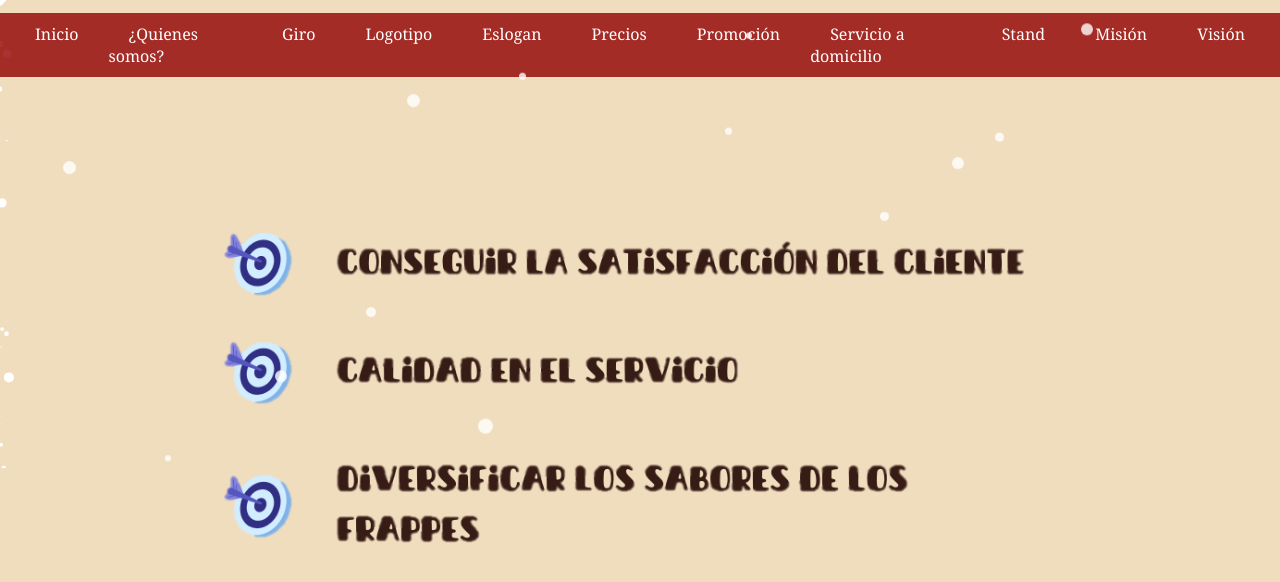
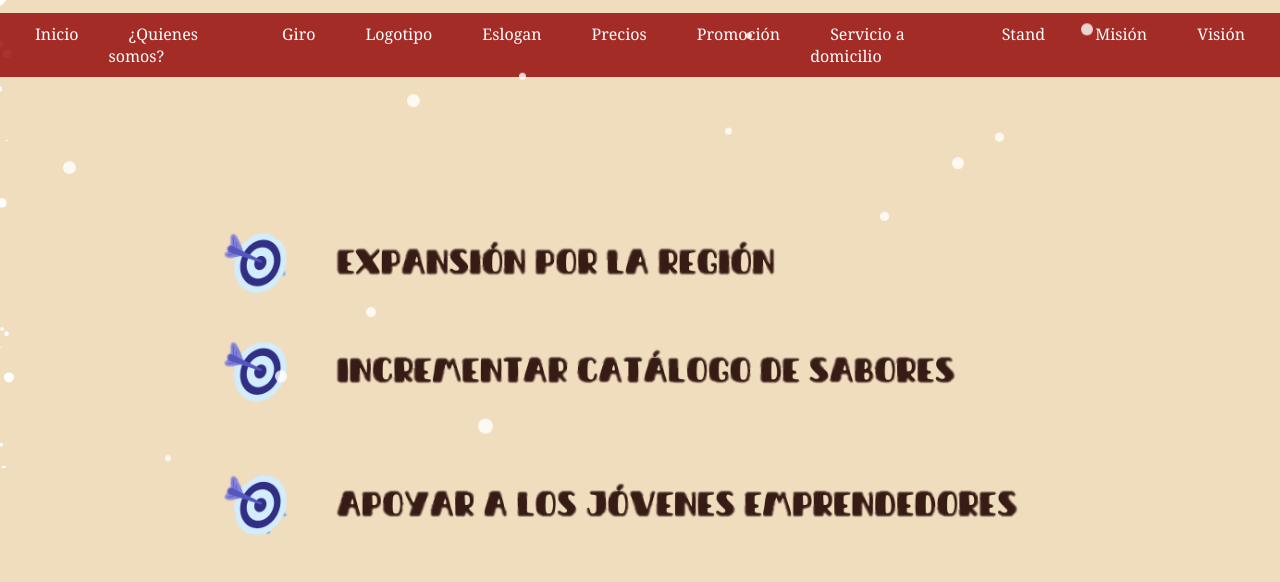
Before and after one commit to SanikEmi/pagina-web-frapducks, a plain HTML site: page vision.html in a window 1280 px wide. Shown: the part 332-914 px from the top of the page. Drawn offline with nearby package versions, Linux system fonts and the light colour scheme.

Commit message:
Update vision.html

```diff
--- a/vision.html
+++ b/vision.html
@@ -38,7 +38,7 @@
         </header>
         <br><br><br>
         <div class="contenido_mision">
-            <img src="img/vision.png" alt="">
+            <img src="img/vision2.png" alt="">
         </div>
         <br><br><br>
     </div>
```
